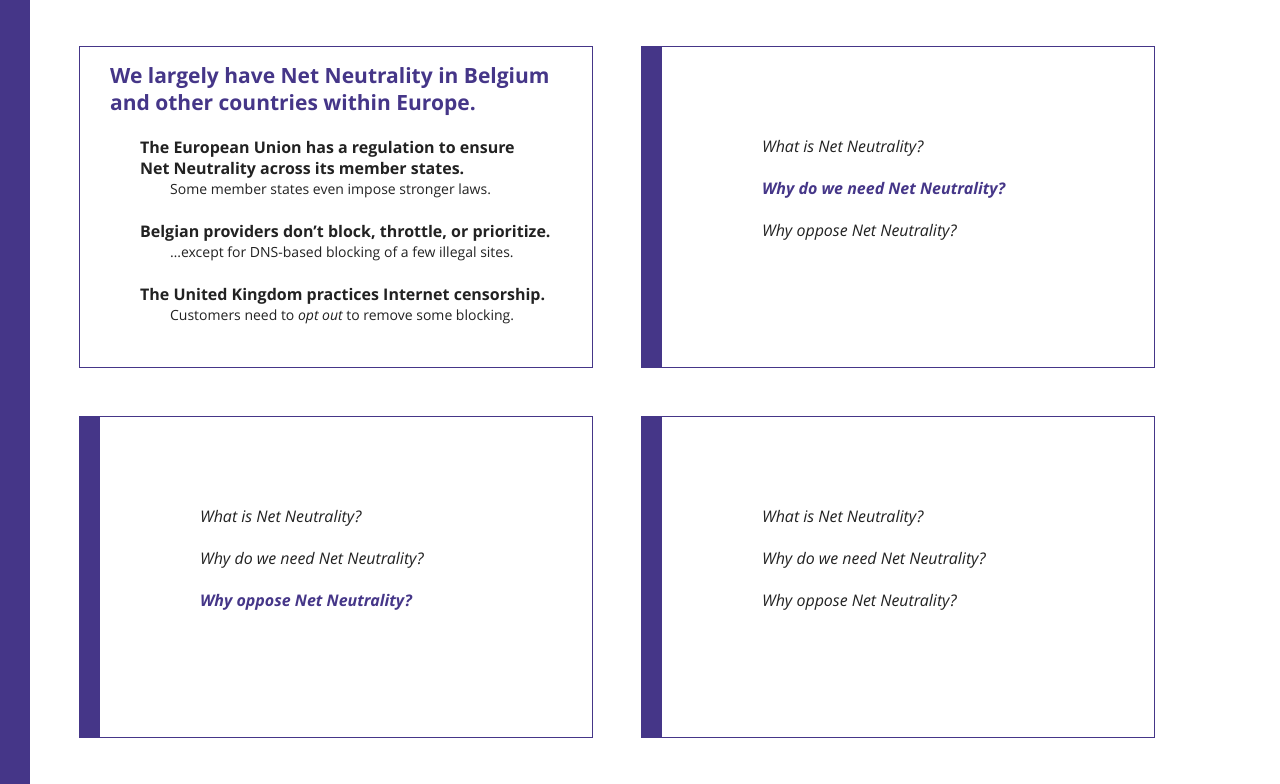
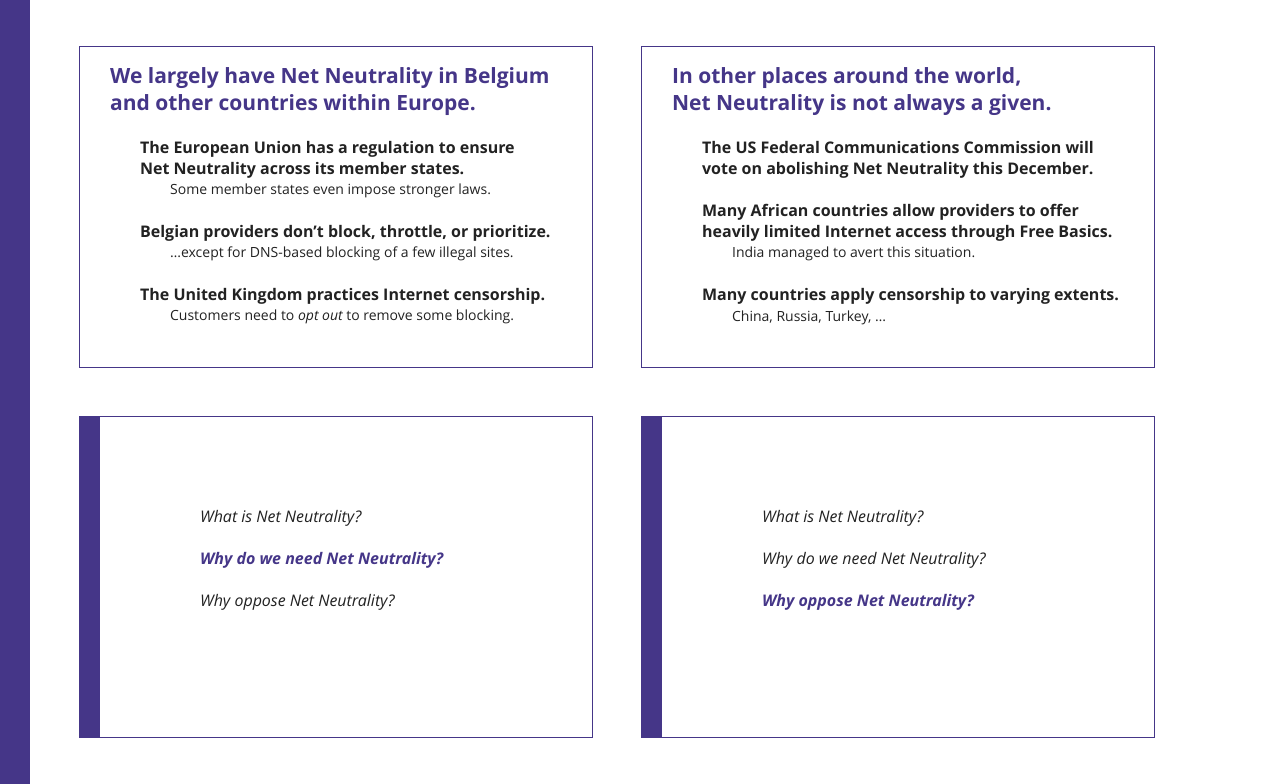
Before and after one commit to RubenVerborgh/Net-Neutrality-2017, a website: page index.html in a window 1280 px wide. Shown: the part 2117-2901 px from the top of the page. Drawn offline with Linux system fonts and the light colour scheme.

Commit message:
Discuss global situation.

```diff
--- a/index.html
+++ b/index.html
@@ -233,6 +233,35 @@
     </ul>
   </div>
 
+  <div class="slide" id="world">
+    <h2>
+      In other places around the world,<br>
+      Net Neutrality is not always a given.
+    </h2>
+    <ul>
+      <li class="next">
+        The US Federal Communications Commission
+        will <a href="https://www.reuters.com/article/us-usa-internet/fcc-plans-to-vote-to-overturn-u-s-net-neutrality-rules-in-december-sources-idUSKBN1DG00H">vote</a> on abolishing Net Neutrality this December.
+      </li>
+      <li class="next">
+        Many African countries allow providers to offer<br>
+        heavily limited Internet access through <a href="https://info.internet.org/en/story/free-basics-from-internet-org/">Free Basics</a>.
+        <ul>
+          <li>India managed to <a href="https://www.theguardian.com/technology/2016/may/12/facebook-free-basics-india-zuckerberg">avert</a> this situation.</li>
+        </ul>
+      </li>
+      <li class="next">
+        Many countries apply censorship to varying extents.
+        <ul class="inline">
+          <li>China</li>
+          <li>Russia</li>
+          <li>Turkey</li>
+          <li>…</li>
+        </ul>
+      </li>
+    </ul>
+  </div>
+
   <div class="toc slide" id="toc-why">
     <ul>
       <li><a href="#toc-definition">What is Net Neutrality?</a></li>
```
